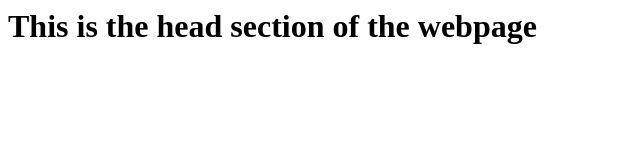
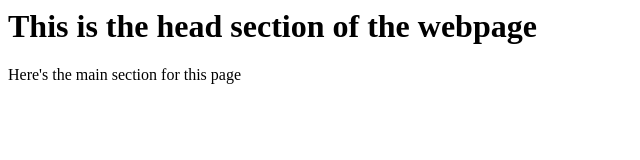
Before and after one commit to sylvamadu/gitlearning, a plain HTML site: page Index.html in a window 1280 px wide. Shown: the whole page, without its empty margins (0-640 px from the left). Drawn offline with Linux system fonts and the light colour scheme.

Commit message:
Update index.html

```diff
--- a/Index.html
+++ b/Index.html
@@ -7,5 +7,8 @@
     <h1>This is the head section of the webpage
      </h1>
     </header>
+    <main>
+    Here's the main section for this page
+    </main>
   </body>
 </html>
```
